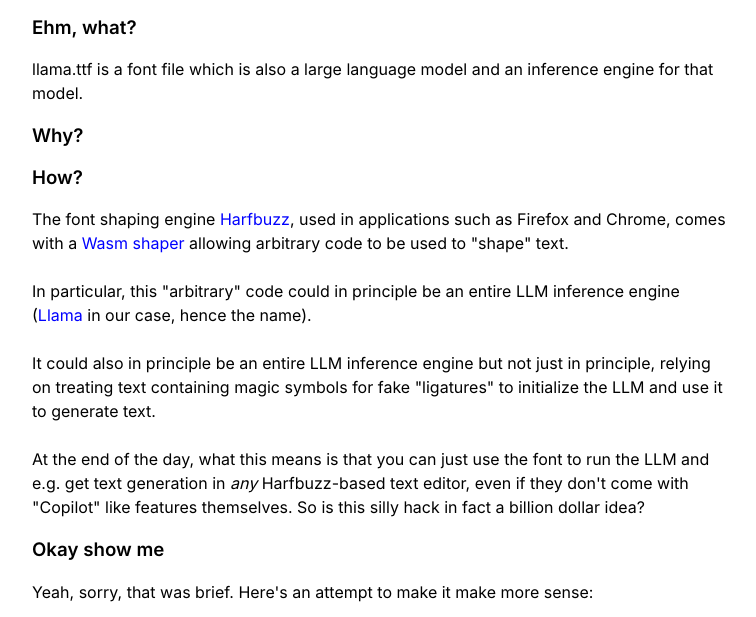
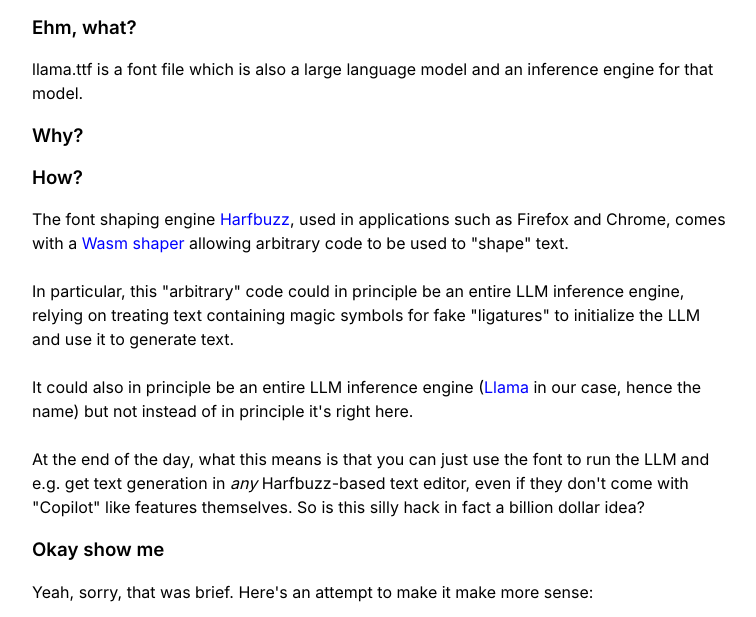
Before and after one commit to fuglede/llama.ttf, a plain HTML site: page index.html in a window 1280 px wide. Shown: the part 133-750 px from the top of the page, without its empty margins (258-1014 px from the left). Drawn offline with Linux system fonts and the light colour scheme; grey boxes are pictures that could not be loaded.

Commit message:
Better phrasing

```diff
--- a/index.html
+++ b/index.html
@@ -20,11 +20,10 @@
         used to "shape" text.
 
         <br /><br />
-        In particular, this "arbitrary" code could in principle be an entire LLM inference engine (<a href="https://en.wikipedia.org/wiki/Llama_(language_model)">Llama</a> in our case,
-        hence the name).
+        In particular, this "arbitrary" code could in principle be an entire LLM inference engine, relying on treating text containing magic symbols for fake "ligatures" to initialize the LLM and use it to generate text.
         <br /><br />
-        It could also in principle be an entire LLM inference engine but not just in principle, relying on treating text containing magic
-        symbols for fake "ligatures" to initialize the LLM and use it to generate text.
+        It could also in principle be an entire LLM inference engine (<a href="https://en.wikipedia.org/wiki/Llama_(language_model)">Llama</a> in our case,
+        hence the name) but not instead of in principle it's right here.
         <br /><br />
         At the end of the day, what this means is that you can just use the font to run the LLM and e.g. get text generation in <i>any</i> Harfbuzz-based text editor,
         even if they don't come with "Copilot" like features themselves. So is this silly hack in fact a billion dollar idea?
```
